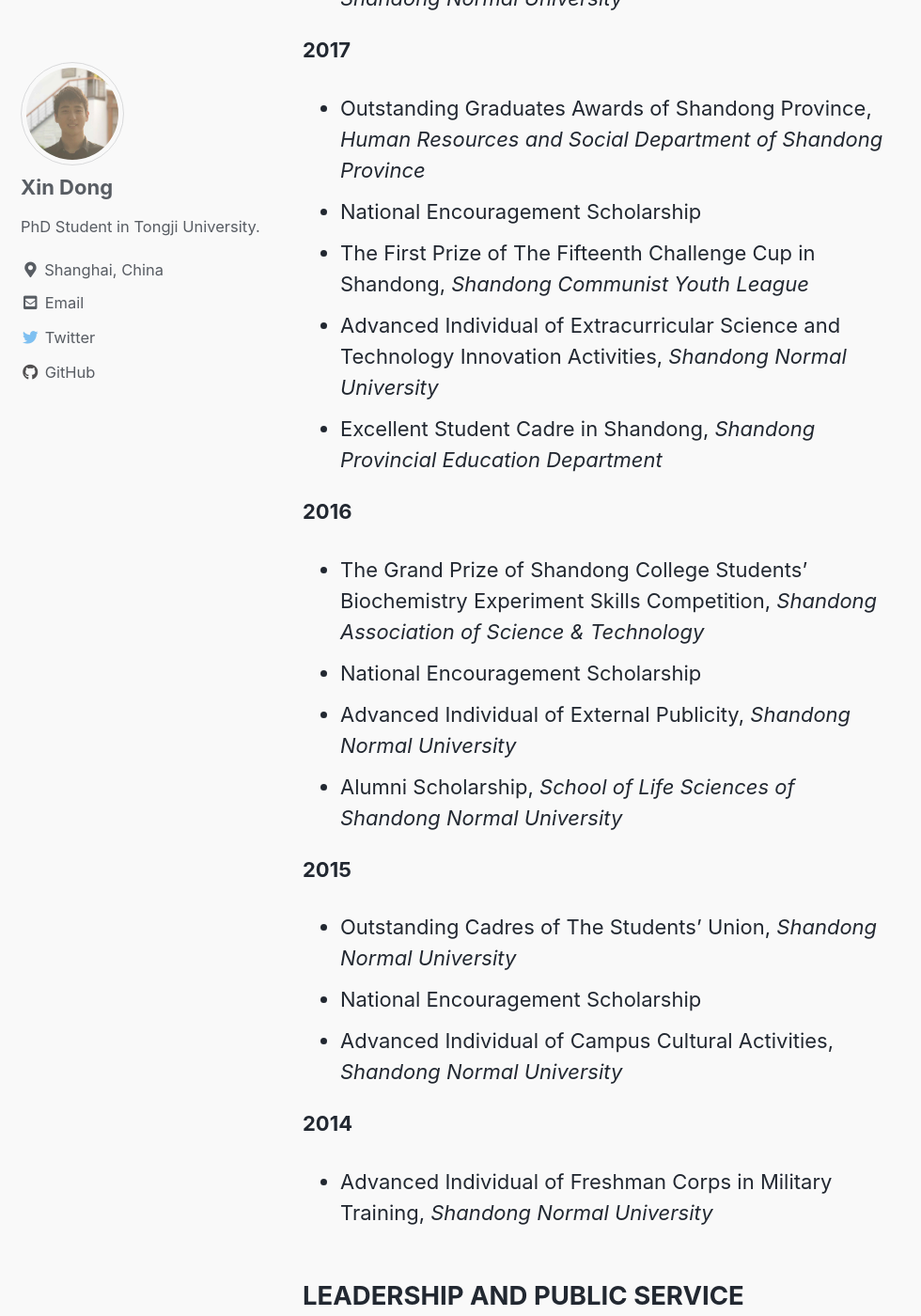
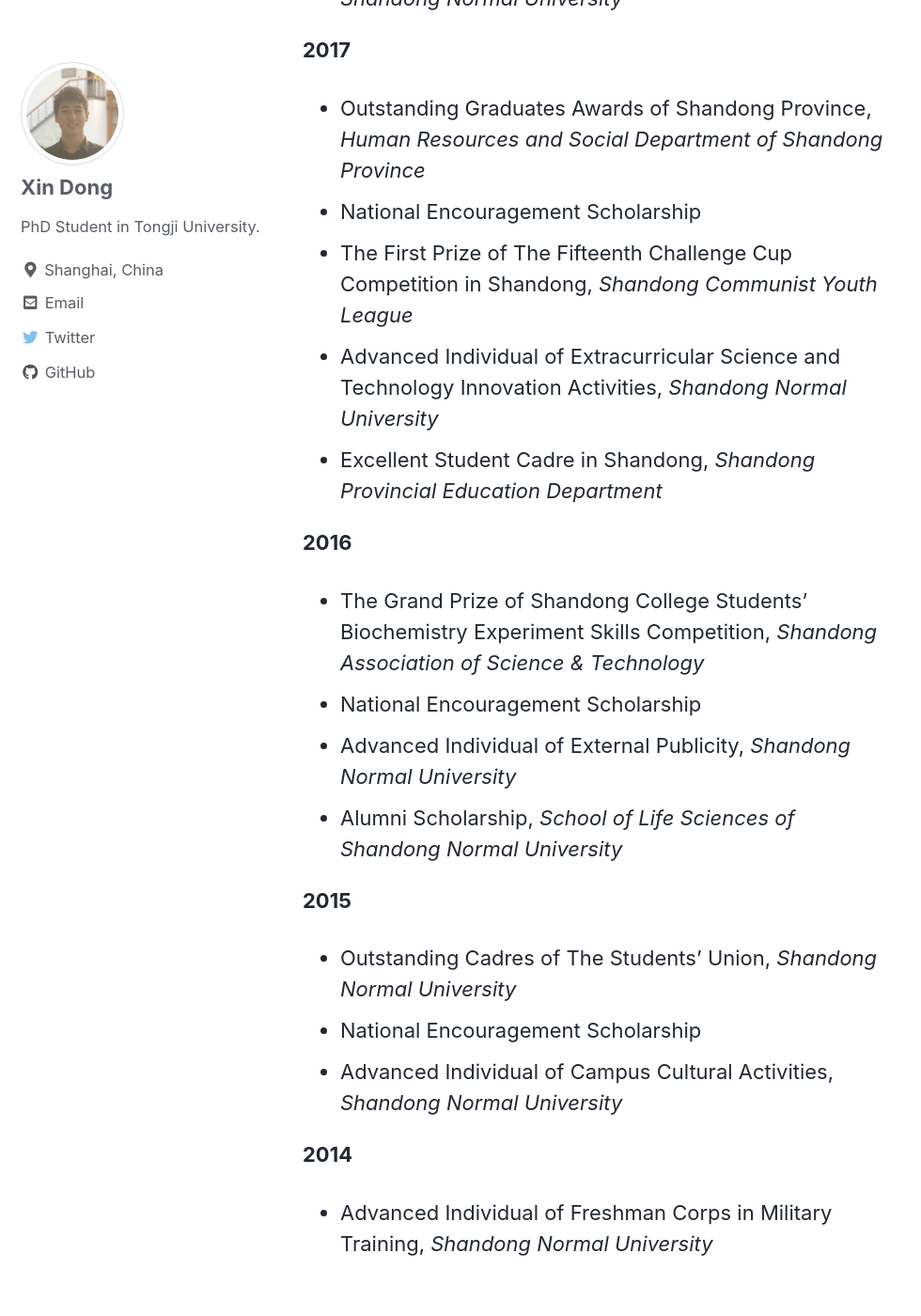
Before and after one commit to xindong95/xindong95.github.io, a Jekyll site: the page built from _pages/cv.md, in a window 1280 px wide and 1400 px high, scrolled down 2659 px. Shown: the whole window at 94% size, without its empty margins (0-980 px from the left). Built offline with Jekyll 4.4.1, drawn with Linux system fonts in a browser that asks for light colours; cached includes are drawn as plain includes.

Commit message:
add favicon; change background color

```diff
--- a/_includes/head/custom.html
+++ b/_includes/head/custom.html
@@ -1,5 +1,11 @@
 <!-- start custom head snippets -->
 
 <!-- insert favicons. use https://realfavicongenerator.net/ -->
-
+<link rel="apple-touch-icon" sizes="180x180" href="/assets/images/apple-touch-icon.png">
+<link rel="icon" type="image/png" sizes="32x32" href="/assets/images/favicon-32x32.png">
+<link rel="icon" type="image/png" sizes="16x16" href="/assets/images/favicon-16x16.png">
+<link rel="manifest" href="/assets/images/site.webmanifest">
+<link rel="mask-icon" href="/assets/images/safari-pinned-tab.svg" color="#5bbad5">
+<meta name="msapplication-TileColor" content="#da532c">
+<meta name="theme-color" content="#ffffff">
 <!-- end custom head snippets -->
--- a/_pages/cv.md
+++ b/_pages/cv.md
@@ -84,7 +84,7 @@
 
 - Outstanding Graduates Awards of Shandong Province, *Human Resources and Social Department of Shandong Province*
 - National Encouragement Scholarship
-- The First Prize of The Fifteenth Challenge Cup in Shandong, *Shandong Communist Youth League*
+- The First Prize of The Fifteenth Challenge Cup Competition in Shandong, *Shandong Communist Youth League*
 - Advanced Individual of Extracurricular Science and Technology Innovation Activities, *Shandong Normal University*
 - Excellent Student Cadre in Shandong, *Shandong Provincial Education Department*
 
--- a/_sass/minimal-mistakes/skins/_air.scss
+++ b/_sass/minimal-mistakes/skins/_air.scss
@@ -3,7 +3,7 @@
    ========================================================================== */
 
 /* Colors */
-$background-color: #f9f9f9 !default;
+$background-color: #ffffff !default;
 $text-color: #222831 !default;
 $muted-text-color: #393e46 !default;
 $primary-color: #4f87e8 !default;
```
Also changed, not shown: assets/images/browserconfig.xml (added, +9 -0 lines), assets/images/android-chrome-192x192.png (added), assets/images/android-chrome-256x256.png (added), assets/images/apple-touch-icon.png (added), assets/images/favicon-16x16.png (added), assets/images/favicon-32x32.png (added), assets/images/favicon.ico (added), assets/images/favicon.png (added), assets/images/mstile-150x150.png (added), assets/images/safari-pinned-tab.svg (added), assets/images/site.webmanifest (added).
